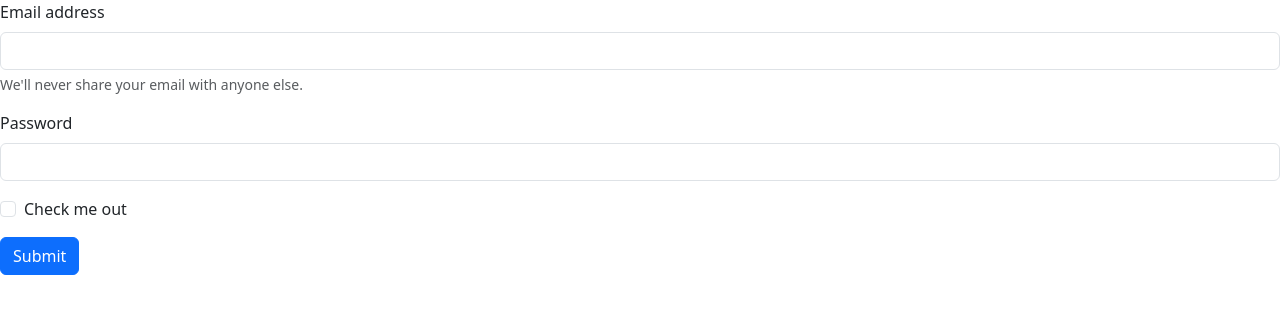
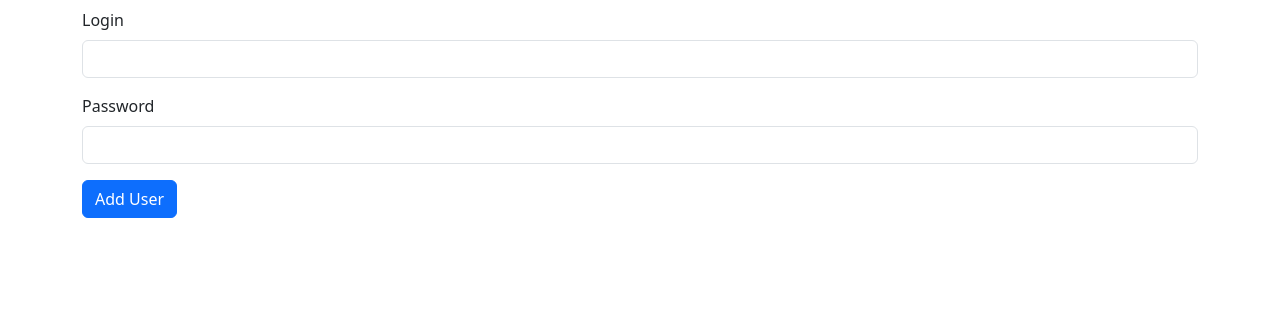
Before and after one commit to Kaoutar-Taki/Php, a PHP site: page / in a window 1280 px wide. Shown: the part 56-370 px from the top of the page. Run offline with PHP 8.4, Linux system fonts and the light colour scheme.

Commit message:
insert user baseDoner

```diff
--- a/ecommercephp/index.php
+++ b/ecommercephp/index.php
@@ -1,6 +1,5 @@
 <!DOCTYPE html>
 <html lang="en">
-
 <head>
     <meta charset="UTF-8">
     <link href="https://cdn.jsdelivr.net/npm/bootstrap@5.3.2/dist/css/bootstrap.min.css" rel="stylesheet" integrity="sha384-T3c6CoIi6uLrA9TneNEoa7RxnatzjcDSCmG1MXxSR1GAsXEV/Dwwykc2MPK8M2HN" crossorigin="anonymous">
@@ -8,25 +7,37 @@
     <meta name="viewport" content="width=device-width, initial-scale=1.0">
     <title>Ktaki</title>
 </head>
-
 <body>
     <?php include 'include/nav.php' ?>
+    <div class="container py-2">
+        <?php
+            if (isset($_POST['add'])){
+                $login = $_POST['login'];
+                $password = $_POST['password'];
+                if (!empty($login) && !empty($password)){
+                    require_once 'include/database.php';
+                    $date_creation = date('Y-m-d');
+                    $sqlState = $pdo->prepare('INSERT INTO utilisateur VALUE(null,?,?,?)');
+                    $sqlState->execute([$login, $password, $date_creation]);
+                }
+                else{
+                    ?>
+                        <div class="alert alert-danger" role="alert">login and password is required</div>
+                    <?php
+                }
+            }
+        ?>
         <form action="" method="post">
             <div class="mb-3">
-            <label for="exampleInputEmail1" class="form-label">Email address</label>
-            <input type="email" class="form-control" id="exampleInputEmail1" aria-describedby="emailHelp">
-            <div id="emailHelp" class="form-text">We'll never share your email with anyone else.</div>
+                <label for="login" class="form-label">Login</label>
+                <input type="text" class="form-control" id="login" name="login">
             </div>
             <div class="mb-3">
-            <label for="exampleInputPassword1" class="form-label">Password</label>
-            <input type="password" class="form-control" id="exampleInputPassword1">
+                <label for="password" class="form-label">Password</label>
+                <input type="password" class="form-control" id="password" name="password">
             </div>
-        <div class="mb-3 form-check">
-            <input type="checkbox" class="form-check-input" id="exampleCheck1">
-            <label class="form-check-label" for="exampleCheck1">Check me out</label>
+            <button type="submit" class="btn btn-primary" name="add">Add User</button>
+        </form>
     </div>
-        <button type="submit" class="btn btn-primary">Submit</button>
-    </form>
 </body>
-
 </html>
```
Lines whose indentation alone changed are shown as unchanged.
